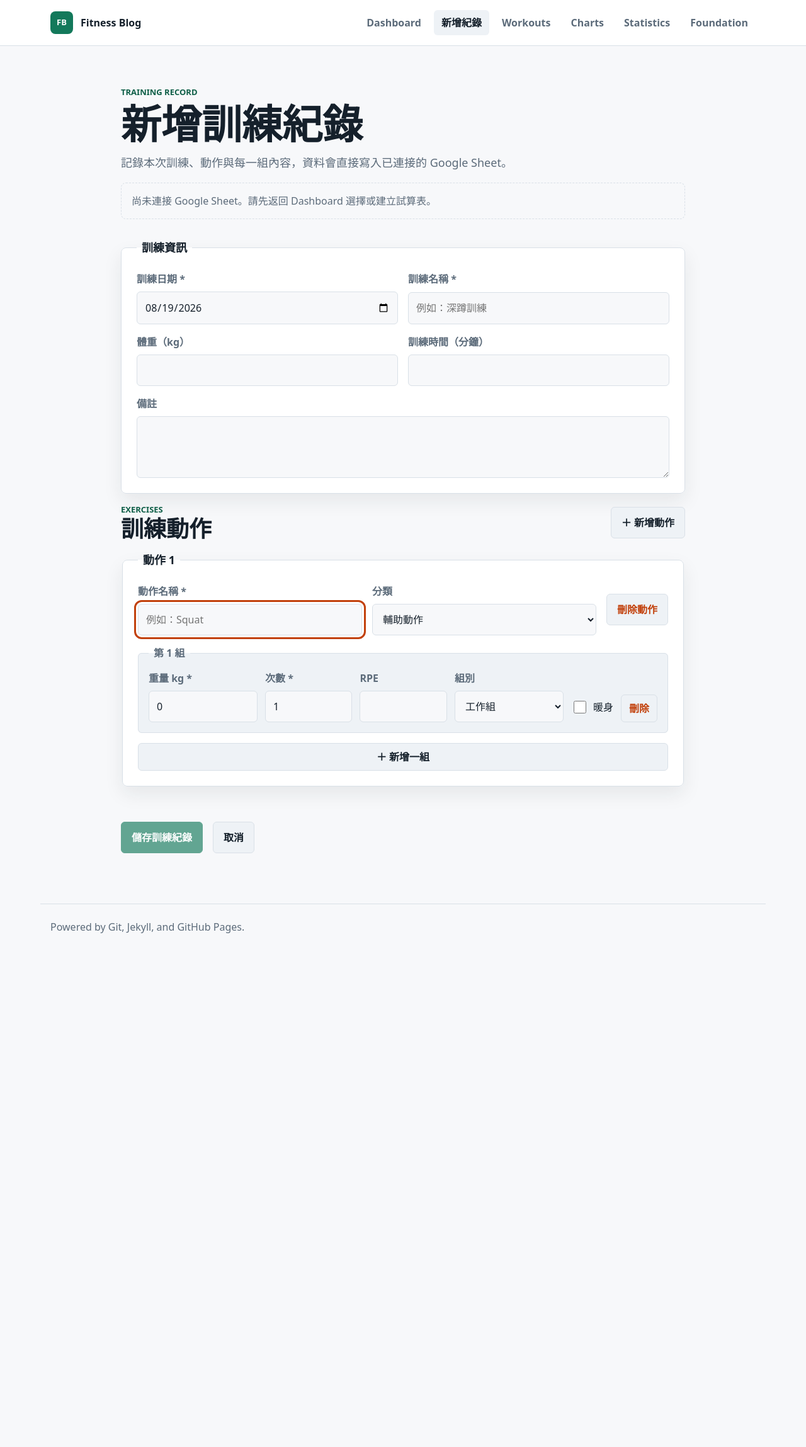
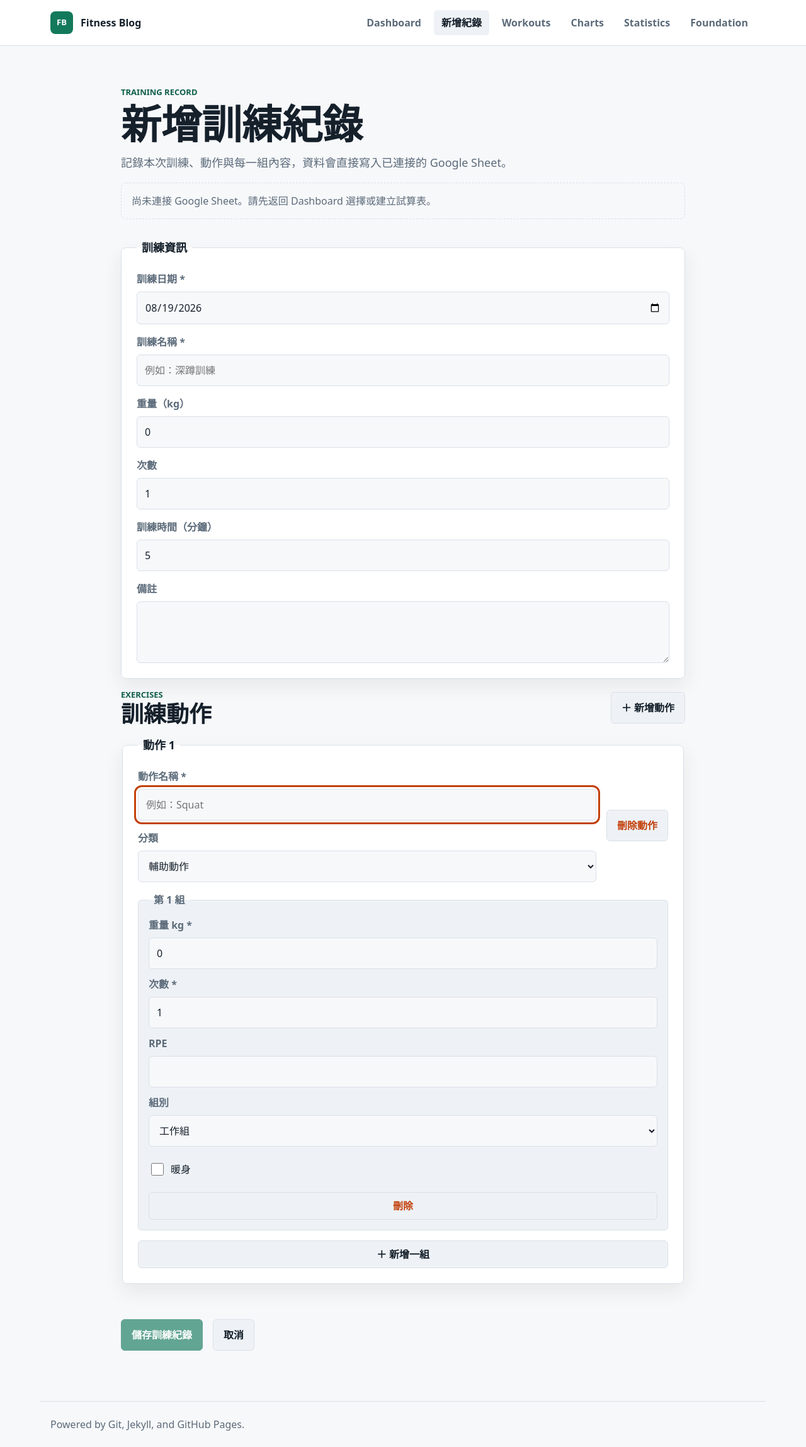
Before and after one commit to jyunyihaung/fitness-blog, a Jekyll site: the page built from record.html, in a window 1280 px wide. Shown: the whole page at 63% size. Built offline with Jekyll 4.4.1, drawn with Linux system fonts in a browser that asks for light colours; before the commit the page ends 1508 px from its top, so only the background shows below that.

Commit message:
Refactor workout record form: update input fields for weight and reps, enhance validation, and improve layout

```diff
--- a/_layouts/default.html
+++ b/_layouts/default.html
@@ -12,7 +12,7 @@
         {{ site.title | escape }}
       {%- endif -%}
     </title>
-    <link rel="stylesheet" href="{{ '/assets/css/main.css' | relative_url }}">
+    <link rel="stylesheet" href="{{ '/assets/css/main.css' | relative_url }}?v={{ site.time | date: '%s' }}">
   </head>
   <body>
     <a class="skip-link" href="#main-content">Skip to content</a>
@@ -35,6 +35,6 @@
       <script src="https://cdn.jsdelivr.net/npm/chart.js"></script>
     {% endunless %}
     {% assign page_script = page.script | default: '/assets/js/main.js' %}
-    <script type="module" src="{{ page_script | relative_url }}"></script>
+    <script type="module" src="{{ page_script | relative_url }}?v={{ site.time | date: '%s' }}"></script>
   </body>
 </html>
--- a/assets/css/main.css
+++ b/assets/css/main.css
@@ -336,7 +336,7 @@
 
 .form-grid {
   display: grid;
-  grid-template-columns: repeat(2, minmax(0, 1fr));
+  grid-template-columns: 1fr;
   gap: var(--space-4);
 }
 
@@ -396,8 +396,8 @@
 
 .set-fields {
   display: grid;
-  grid-template-columns: 1.25fr 1fr 1fr 1.25fr auto auto;
-  align-items: end;
+  grid-template-columns: 1fr;
+  align-items: stretch;
   gap: var(--space-3);
 }
 
@@ -651,16 +651,12 @@
 
   .form-grid,
   .set-fields {
-    grid-template-columns: 1fr 1fr;
+    grid-template-columns: 1fr;
   }
 
   .exercise-editor-header {
     align-items: stretch;
     flex-direction: column;
-  }
-
-  .set-fields .danger-button {
-    grid-column: 1 / -1;
   }
 
   .form-section-header {
--- a/assets/js/record-page.js
+++ b/assets/js/record-page.js
@@ -27,7 +27,10 @@
 }
 
 function addSet(exercise) {
-  exercise.querySelector("[data-sets]").append(setTemplate.content.cloneNode(true));
+  const fragment = setTemplate.content.cloneNode(true);
+  fragment.querySelector("[data-set-weight]").value = form.elements.default_weight_kg.value;
+  fragment.querySelector("[data-set-reps]").value = form.elements.default_reps.value;
+  exercise.querySelector("[data-sets]").append(fragment);
   renumberEditors();
 }
 
@@ -45,7 +48,8 @@
   return {
     trainingDate: String(data.get("training_date") ?? ""),
     title: String(data.get("title") ?? ""),
-    bodyWeightKg: String(data.get("body_weight_kg") ?? ""),
+    defaultWeightKg: String(data.get("default_weight_kg") ?? ""),
+    defaultReps: String(data.get("default_reps") ?? ""),
     durationMinutes: String(data.get("duration_minutes") ?? ""),
     notes: String(data.get("notes") ?? ""),
     exercises: Array.from(exercisesOutput.querySelectorAll("[data-exercise]")).map((exercise) => ({
@@ -121,6 +125,16 @@
 
 async function initialize() {
   form.elements.training_date.value = localDateString();
+  form.elements.default_weight_kg.addEventListener("input", (event) => {
+    exercisesOutput.querySelectorAll("[data-set-weight]").forEach((input) => {
+      input.value = event.target.value;
+    });
+  });
+  form.elements.default_reps.addEventListener("input", (event) => {
+    exercisesOutput.querySelectorAll("[data-set-reps]").forEach((input) => {
+      input.value = event.target.value;
+    });
+  });
   document.querySelector("[data-add-exercise]").addEventListener("click", addExercise);
   exercisesOutput.addEventListener("click", handleEditorClick);
   addExercise();
--- a/assets/js/record-validation.js
+++ b/assets/js/record-validation.js
@@ -14,8 +14,11 @@
   if (!/^\d{4}-\d{2}-\d{2}$/.test(input.trainingDate)) errors.push("請選擇有效的訓練日期。");
   if (!input.title.trim()) errors.push("請輸入訓練名稱。");
 
-  if (input.bodyWeightKg !== "" && (!isFiniteNumber(input.bodyWeightKg) || Number(input.bodyWeightKg) <= 0)) {
-    errors.push("體重必須是大於 0 的數字。");
+  if (!isFiniteNumber(input.defaultWeightKg) || Number(input.defaultWeightKg) < 0 || !isStep(input.defaultWeightKg, 0.5)) {
+    errors.push("重量必須大於或等於 0，並以 0.5 kg 為單位。");
+  }
+  if (!Number.isInteger(Number(input.defaultReps)) || Number(input.defaultReps) < 1) {
+    errors.push("次數必須是大於 0 的整數。");
   }
   if (input.durationMinutes !== "" && (!Number.isInteger(Number(input.durationMinutes)) || Number(input.durationMinutes) < 1)) {
     errors.push("訓練時間必須是大於 0 的整數。");
@@ -69,7 +72,7 @@
     ended_at: "",
     training_date: input.trainingDate,
     title: input.title.trim(),
-    body_weight_kg: input.bodyWeightKg,
+    body_weight_kg: "",
     duration_minutes: input.durationMinutes,
     notes: input.notes.trim(),
     created_at: now,
--- a/record.html
+++ b/record.html
@@ -18,7 +18,7 @@
   <form class="record-form" data-record-form data-dashboard-url="{{ '/' | relative_url }}" novalidate>
     <fieldset class="card form-section">
       <legend>訓練資訊</legend>
-      <div class="form-grid">
+      <div class="form-grid session-fields">
         <label class="field">
           <span>訓練日期 <span aria-hidden="true">*</span></span>
           <input type="date" name="training_date" required>
@@ -28,12 +28,16 @@
           <input type="text" name="title" required maxlength="120" autocomplete="off" placeholder="例如：深蹲訓練">
         </label>
         <label class="field">
-          <span>體重（kg）</span>
-          <input type="number" name="body_weight_kg" min="0.5" step="0.1" inputmode="decimal">
+          <span>重量（kg）</span>
+          <input type="number" name="default_weight_kg" min="0" step="0.5" inputmode="decimal" value="0">
+        </label>
+        <label class="field">
+          <span>次數</span>
+          <input type="number" name="default_reps" min="1" step="1" inputmode="numeric" value="1">
         </label>
         <label class="field">
           <span>訓練時間（分鐘）</span>
-          <input type="number" name="duration_minutes" min="1" step="1" inputmode="numeric">
+          <input type="number" name="duration_minutes" min="1" step="1" inputmode="numeric" value="5">
         </label>
         <label class="field field-wide">
           <span>備註</span>
```
